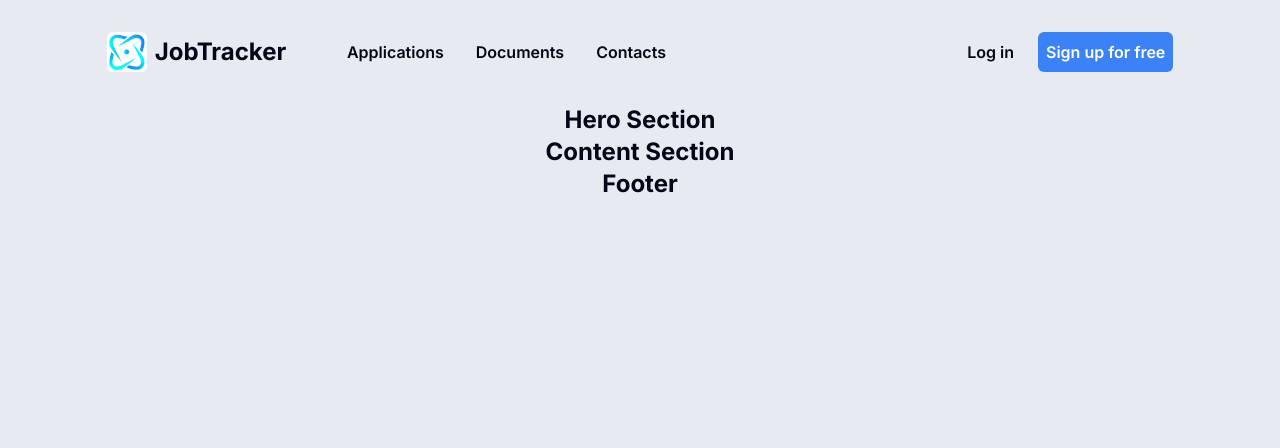
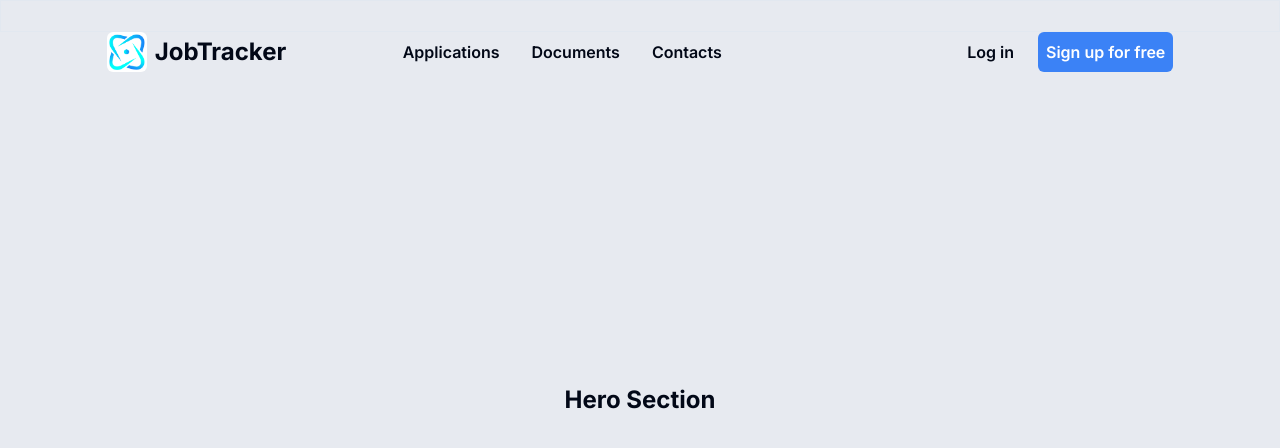
Before and after one commit to Hombre2014/job-tracker-frontend, a Next.js app: page / in a window 1280 px wide. Shown: the top 448 px of the page. Built offline with nearby package versions, Linux system fonts and the light colour scheme.

Commit message:
Add a navbar with links navigation on the landing page

```diff
--- a/app/(landing)/layout.tsx
+++ b/app/(landing)/layout.tsx
@@ -1,7 +1,9 @@
+'use client';
+
 const LandingLayout = ({ children }: { children: React.ReactNode }) => {
   return (
     <main className="h-full bg-[#e7eaf0] overflow-auto">
-      <div className="mx-auto max-w-screen-xl h-full w-full">{children}</div>
+      <div className="mx-auto h-full w-full">{children}</div>
     </main>
   );
 };
--- a/app/(landing)/page.tsx
+++ b/app/(landing)/page.tsx
@@ -1,3 +1,5 @@
+'use client';
+
 import ContentSection from '@/components/LandingPage/ContentSection';
 import Footer from '@/components/LandingPage/Footer';
 import HeroSection from '@/components/LandingPage/HeroSection';
@@ -9,7 +11,21 @@ const Home = () => {
     <Fragment>
       <Navbar />
       <HeroSection />
-      <ContentSection />
+      <ContentSection
+        id="applications"
+        name="Applications"
+        description="Record and track your job applications."
+      />
+      <ContentSection
+        id="documents"
+        name="Documents"
+        description="Upload your resumes and cover letters."
+      />
+      <ContentSection
+        id="contacts"
+        name="Contacts"
+        description="Add your job search contacts."
+      />
       <Footer />
     </Fragment>
   );
--- a/components/LandingPage/ContentSection.tsx
+++ b/components/LandingPage/ContentSection.tsx
@@ -1,7 +1,17 @@
-const ContentSection = () => {
+'use client';
+
+interface ContentSectionProps {
+  id?: string;
+  name: string;
+  description: string;
+}
+
+const ContentSection = ({ name, description, id }: ContentSectionProps) => {
   return (
-    <div className="flex flex-col items-center justify-center">
+    <div className="flex flex-col items-center justify-center h-full" id={id}>
       <h2 className="text-2xl font-bold">Content Section</h2>
+      <h3 className="text-xl font-semibold">{name}</h3>
+      <p className="text-lg">{description}</p>
     </div>
   );
 };
--- a/components/LandingPage/Footer.tsx
+++ b/components/LandingPage/Footer.tsx
@@ -1,6 +1,8 @@
+'use client';
+
 const Footer = () => {
   return (
-    <div className="flex flex-col items-center justify-center">
+    <div id="footer" className="flex flex-col items-center justify-center">
       <h2 className="text-2xl font-bold">Footer</h2>
     </div>
   );
--- a/components/LandingPage/HeroSection.tsx
+++ b/components/LandingPage/HeroSection.tsx
@@ -1,6 +1,8 @@
+'use client';
+
 const HeroSection = () => {
   return (
-    <div className="flex flex-col items-center justify-center">
+    <div className="flex flex-col items-center justify-center h-full">
       <h2 className="text-2xl font-bold">Hero Section</h2>
     </div>
   );
--- a/components/LandingPage/Navbar.tsx
+++ b/components/LandingPage/Navbar.tsx
@@ -1,11 +1,16 @@
+'use client';
+
 import Image from 'next/image';
 import Link from 'next/link';
+import { Fragment } from 'react';
 
 const Navbar = () => {
   return (
-    <header className="flex gap-x-8 w-5/6 mx-auto my-8">
+    <Fragment>
+      <div className="bg-[#e7eaf0] w-full h-8 border z-50 fixed" />
+      <header className="flex gap-x-8 w-5/6 mx-auto fixed top-8 left-0 right-0 z-50 pb-8 bg-[#e7eaf0]">
+        <Link href="/">
           <div className="flex items-center gap-x-2 w-64">
-        <Link href="./">
             <Image
               src="/images/logo.png"
               alt="Logo"
@@ -13,10 +18,10 @@ const Navbar = () => {
               height="40"
               className="cursor-pointer rounded-md"
             />
-        </Link>
             <h1 className="text-2xl font-bold">JobTracker</h1>
           </div>
-      <div className="flex items-center justify-between gap-x-8 w-full">
+        </Link>
+        <div className="flex items-center justify-between gap-x-8 w-full bg-[#e7eaf0]">
           <nav className="flex items-center gap-x-2">
             <ul className="flex gap-x-4">
               <li className="font-semibold p-2 rounded-md hover:bg-slate-300 transition duration-300 delay-150">
@@ -26,7 +31,7 @@ const Navbar = () => {
                 <Link href="#documents">Documents</Link>
               </li>
               <li className="font-semibold p-2 rounded-md hover:bg-slate-300 transition duration-300 delay-150">
-              <Link href="#companies">Contacts</Link>
+                <Link href="#contacts">Contacts</Link>
               </li>
             </ul>
           </nav>
@@ -42,6 +47,7 @@ const Navbar = () => {
           </nav>
         </div>
       </header>
+    </Fragment>
   );
 };
 
```
Also changed, not shown: 1 other file (tests, documents, lock files or other folders). Lines whose indentation alone changed are shown as unchanged.
